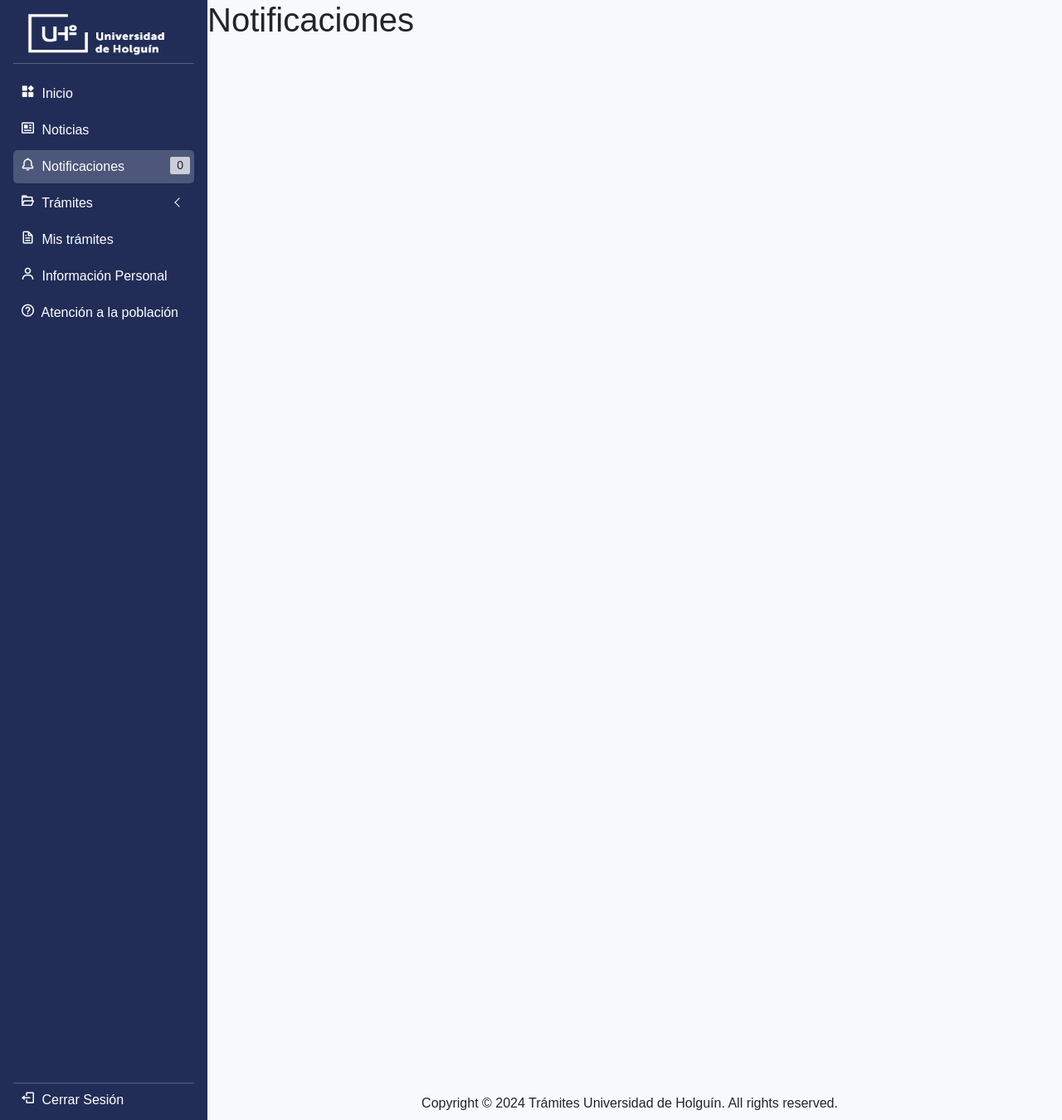
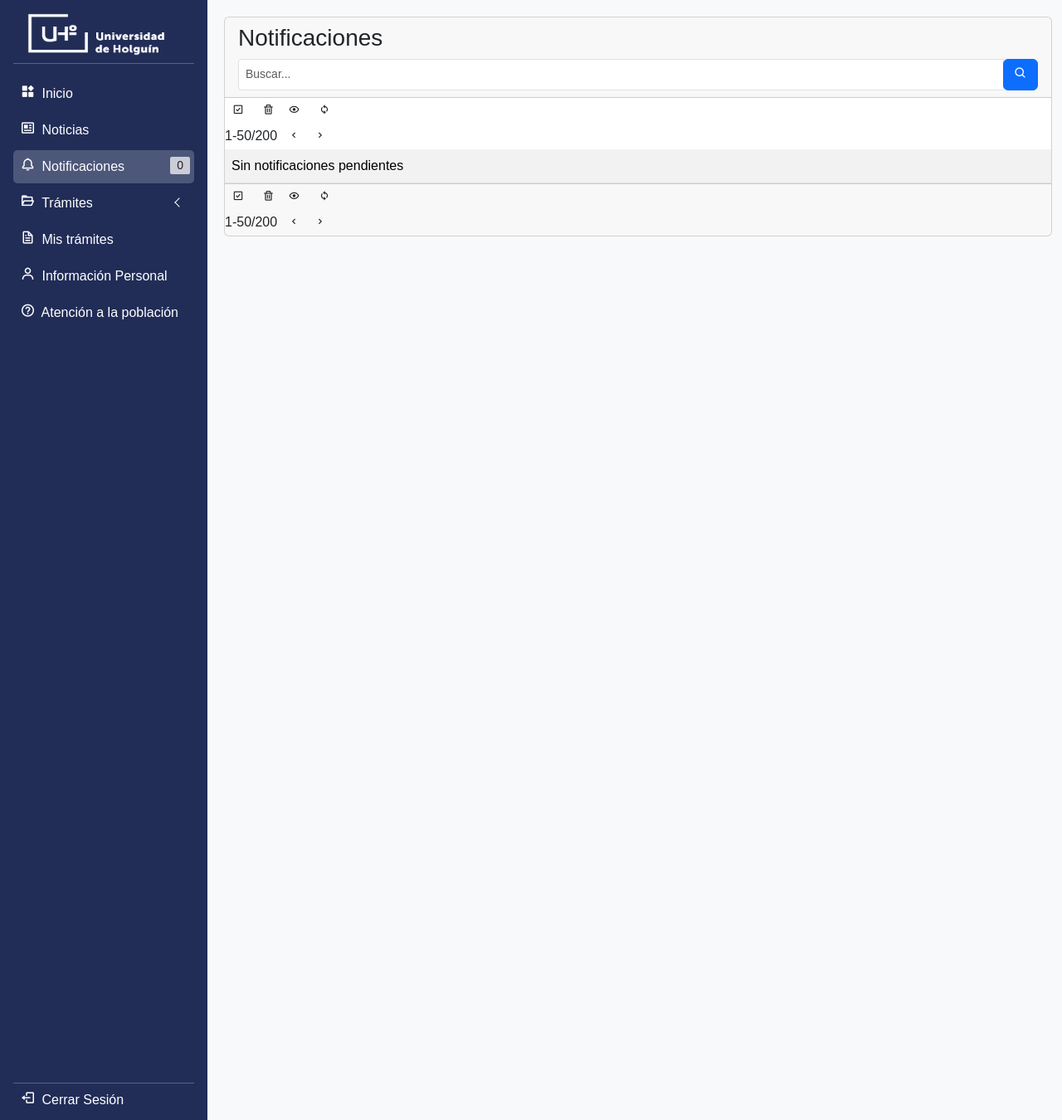
Before and after one commit to Leonard2GG/TUho, a Django app: page /Notificaciones/ in a window 1280 px wide. Shown: the whole page at 83% size. Run offline with Django 5.2, Linux system fonts and the light colour scheme; the visitor is signed in with stand-in values (Sample User, id 1); data that the repository does not hold is empty; some libraries are stand-ins or nearby versions.

Commit message:
Base de UI de Bandeja

```diff
--- a/TUho/templates/Base.html
+++ b/TUho/templates/Base.html
@@ -49,7 +49,7 @@
           </a>
         </li>
         <li class="nav-item mb-1" aria-label="Notificaciones">
-          <a href="{% url "Bandeja" %}" class="">
+          <a href="{% url 'Bandeja' %}" class="">
             <i class="bx bx-bell"></i>
             Notificaciones
             <span class="notification-badge">{{notificaciones_count}}</span>
@@ -165,7 +165,7 @@
 
       <div class="main-container">
         <div class="row content">
-          <div class="col">
+          <div class="col-12">
             <!-- Container -->
             {% block content %}
             {% endblock %}
--- a/TUho/templates/Notificaciones/Bandeja.html
+++ b/TUho/templates/Notificaciones/Bandeja.html
@@ -7,8 +7,136 @@
 {% endblock %}
 <!-- End Conatiner CSS -->
 {% block content %}
-<h1>Notificaciones</h1>
-  {% for n in notificaciones %}
-    {{n.cuerpo}}
-  {% endfor %}
+
+<div class="content-wrapper" style="min-height: 1302.12px;">
+  <!-- Content Header (Page header) -->
+
+
+  <!-- Main content -->
+  <section class="content">
+    <div class="row" style="padding: 20px 0 0 20px;">
+
+      <div class="col-md-12">
+        <div class="card card-primary card-outline">
+          <div class="card-header">
+            <h3 class="card-title">Notificaciones</h3>
+
+            <div class="card-tools">
+              <div class="input-group input-group-sm">
+                <input type="text" class="form-control" placeholder="Buscar...">
+                <div class="input-group-append">
+                  <div class="btn btn-primary">
+                    <i class="bx bx-search"></i>
+                  </div>
+                </div>
+              </div>
+            </div>
+            <!-- /.card-tools -->
+          </div>
+          <!-- /.card-header -->
+          <div class="card-body p-0">
+            <div class="mailbox-controls">
+              <!-- Check all button -->
+              <button type="button" class="btn btn-default btn-sm checkbox-toggle"><i class="bx bx-check-square"></i>
+              </button>
+              <div class="btn-group">
+                <button type="button" class="btn btn-default btn-sm">
+                  <i class="bx bx-trash"></i>
+                </button>
+                <button type="button" class="btn btn-default btn-sm">
+                  <i class="bx bx-show"></i>
+                </button>
+              </div>
+              <!-- /.btn-group -->
+              <button type="button" class="btn btn-default btn-sm">
+                <i class="bx bx-sync"></i>
+              </button>
+              <div class="float-right">
+                1-50/200
+                <div class="btn-group">
+                  <button type="button" class="btn btn-default btn-sm">
+                    <i class="bx bx-chevron-left"></i>
+                  </button>
+                  <button type="button" class="btn btn-default btn-sm">
+                    <i class="bx bx-chevron-right"></i>
+                  </button>
+                </div>
+                <!-- /.btn-group -->
+              </div>
+              <!-- /.float-right -->
+            </div>
+            <div class="table-responsive mailbox-messages">
+              <table class="table table-hover table-striped" style="margin-bottom: 0;">
+                <tbody>
+                  {% if notificaciones %}
+                  {% for n in notificaciones %}
+                <tr>
+                  <td>
+                    <div class="icheck-primary">
+                      <input type="checkbox" value="" id="check1">
+                      <label for="check1"></label>
+                    </div>
+                  </td>
+                  <td class="mailbox-name"><b>{{n.asunto}}</b></td>
+                  <td class="mailbox-subject">{{n.cuerpo}}
+                  </td>
+                  <td class="mailbox-attachment"></td>
+                  <td class="mailbox-date">{{n.creado}}</td>
+                  <td class="mailbox-star"><a href="#"><i class="bx bx-show text-success"></i></a></td>
+                </tr>
+                {% endfor %}
+                {% else %}
+                <tr>
+                  <td>Sin notificaciones pendientes</td>
+                </tr>
+                {% endif %}
+                </tbody>
+              </table>
+              <!-- /.table -->
+            </div>
+            <!-- /.mail-box-messages -->
+          </div>
+          <!-- /.card-body -->
+          <div class="card-footer p-0">
+            <div class="mailbox-controls">
+              <!-- Check all button -->
+              <button type="button" class="btn btn-default btn-sm checkbox-toggle"><i class="bx bx-check-square"></i>
+              </button>
+              <div class="btn-group">
+                <button type="button" class="btn btn-default btn-sm">
+                  <i class="bx bx-trash"></i>
+                </button>
+                <button type="button" class="btn btn-default btn-sm">
+                  <i class="bx bx-show"></i>
+                </button>
+              </div>
+              <!-- /.btn-group -->
+              <button type="button" class="btn btn-default btn-sm">
+                <i class="bx bx-sync"></i>
+              </button>
+              <div class="float-right">
+                1-50/200
+                <div class="btn-group">
+                  <button type="button" class="btn btn-default btn-sm">
+                    <i class="bx bx-chevron-left"></i>
+                  </button>
+                  <button type="button" class="btn btn-default btn-sm">
+                    <i class="bx bx-chevron-right"></i>
+                  </button>
+                </div>
+                <!-- /.btn-group -->
+              </div>
+              <!-- /.float-right -->
+            </div>
+          </div>
+        </div>
+        <!-- /.card -->
+      </div>
+      <!-- /.col -->
+    </div>
+    <!-- /.row -->
+  </section>
+  <!-- /.content -->
+</div>
+
 {% endblock %}
```
